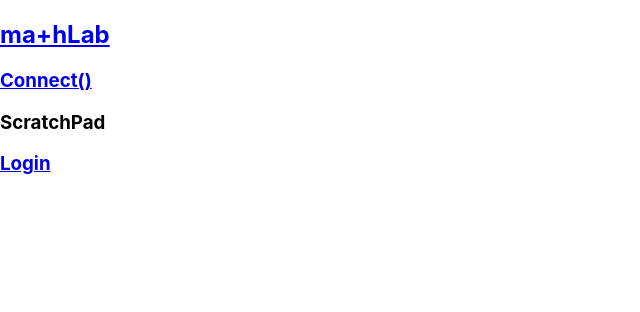
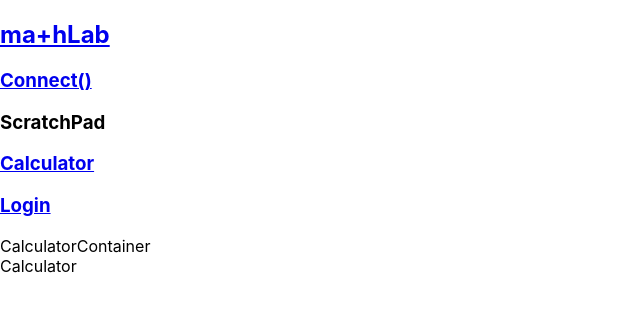
Before and after one commit to laurenyz/mathLab-frontend, a React (Create React App) app: page /calculator in a window 1280 px wide. Shown: the top 312 px of the page, without its empty margins (0-640 px from the left). Built offline with nearby package versions, Linux system fonts and the light colour scheme; no server answers.

Commit message:
added calculator components

```diff
--- a/src/App.js
+++ b/src/App.js
@@ -13,6 +13,7 @@ import NewPostForm from './components/NewPostForm'
 import EditUserForm from './components/EditUserForm'
 import {connect} from 'react-redux'
 import {fetchingPosts, fetchingUser} from './redux/actions'
+import CalculatorContainer from './containers/CalculatorContainer'
 
 
 class App extends React.Component {
@@ -28,6 +29,7 @@ class App extends React.Component {
     <div>
       <Navbar />
         <Switch>
+          <Route exact path = '/calculator' component = {CalculatorContainer} />
           <Route exact path = "/" component = {Homescreen} />
           <Route exact path = "/scratchpads/:url" component = {ScratchPadContainer} />
           <Route exact path = "/posts" component = {PostsContainer} />
--- /dev/null
+++ b/src/components/Calculator.jsx
@@ -0,0 +1,9 @@
+import React from 'react'
+
+class Calculator extends React.Component {
+    render(){
+        return(<div>Calculator</div>)
+    }
+}
+
+export default Calculator
--- a/src/components/Navbar.jsx
+++ b/src/components/Navbar.jsx
@@ -100,6 +100,7 @@ render() {
             <NavLink to="/posts" onClick = {this.handleOnClickConnect}><h3 >Connect()</h3></NavLink>
 
             <div onClick = {this.handleOnClickScratchPad}><h3>ScratchPad</h3></div>
+            <NavLink exact to="/calculator"><h3>Calculator</h3></NavLink>
 
             {this.props.user? <NavLink exact to="/profile"><h3>MyAccount</h3></NavLink>: null}
 
--- /dev/null
+++ b/src/containers/CalculatorContainer.jsx
@@ -0,0 +1,13 @@
+import React from 'react'
+import Calculator from '../components/Calculator'
+
+const CalculatorContainer = () => {
+    return (
+        <div>
+            CalculatorContainer
+            <Calculator />
+        </div>
+    )
+}
+
+export default CalculatorContainer
```
